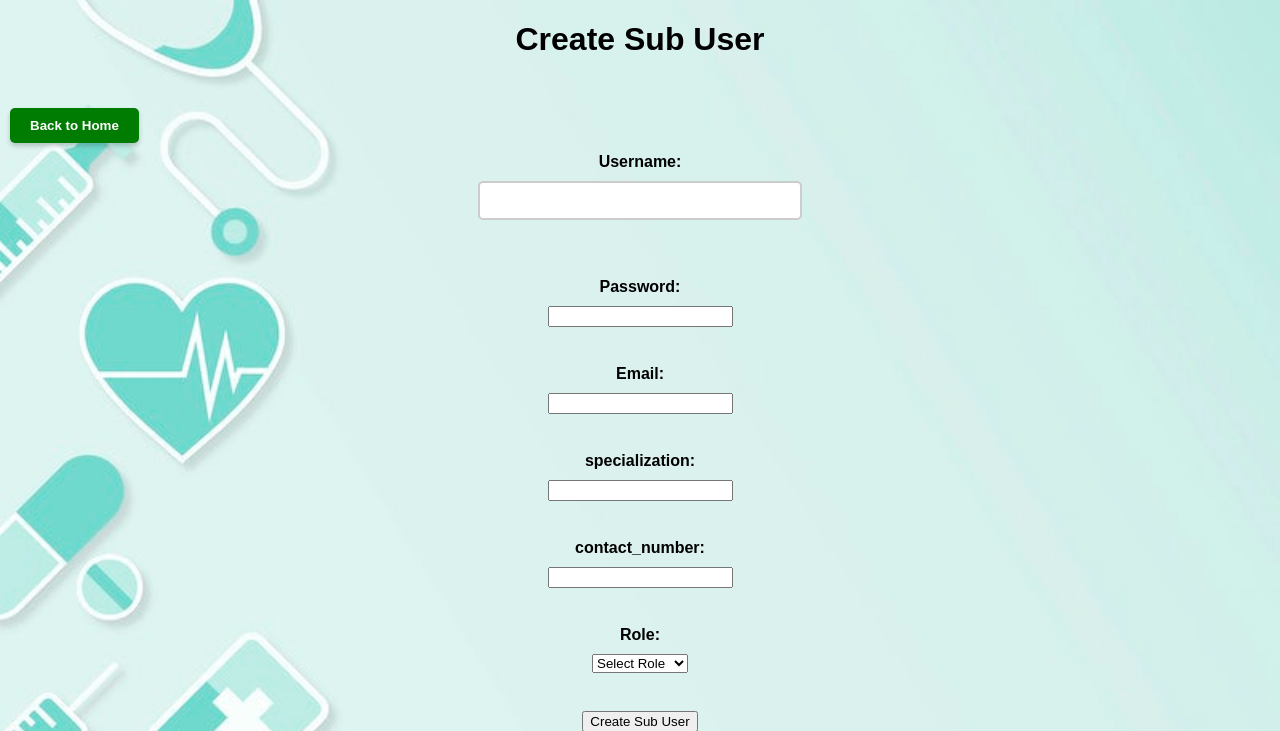
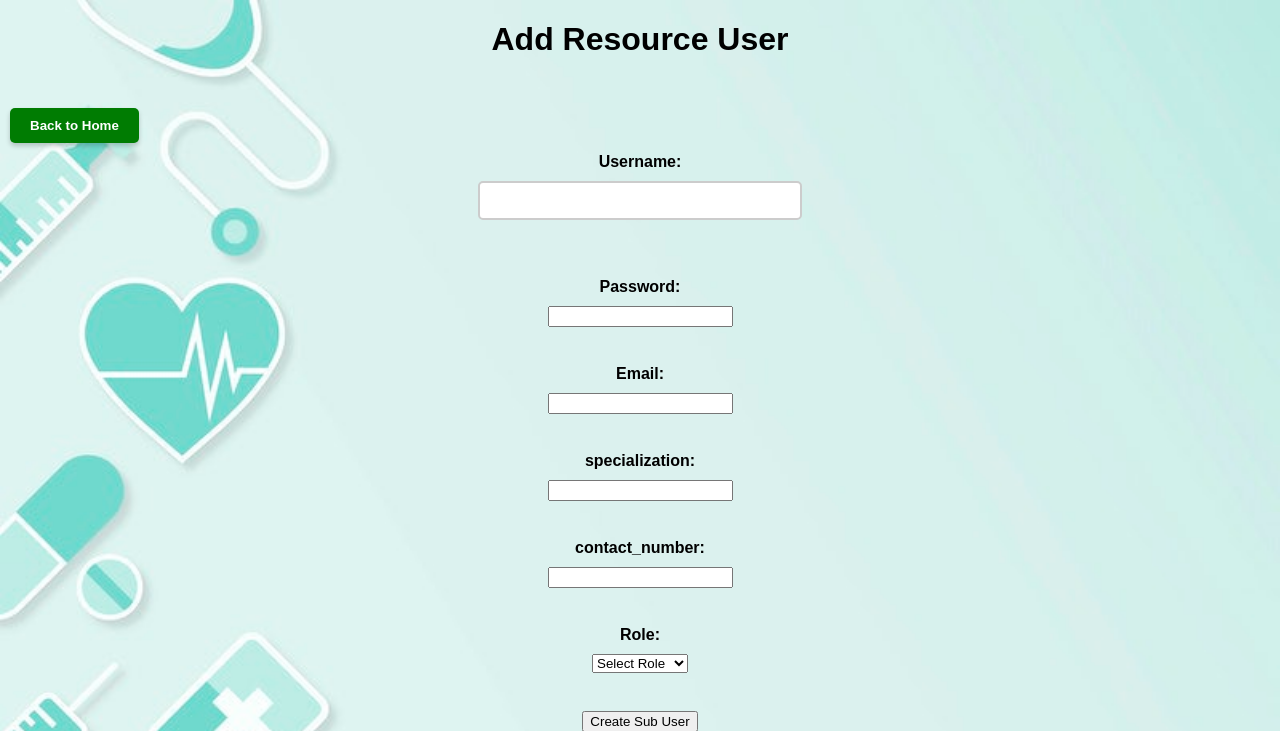
Before and after one commit to natrajan0409/MCA, a Flask app: page /role in a window 1280 px wide. Shown: the top 731 px of the page. Run offline with Flask 3, Linux system fonts and the light colour scheme.

Commit message:
search issue fixed

```diff
--- a/templates/Role.html
+++ b/templates/Role.html
@@ -7,7 +7,7 @@
     <title>Create Sub User</title>
 </head>
 <body>
-    <h1>Create Sub User</h1>
+    <h1> Add Resource User</h1>
 
     <div class="top-right">
         <button onclick="location.href='/home'">Back to Home</button>
```
